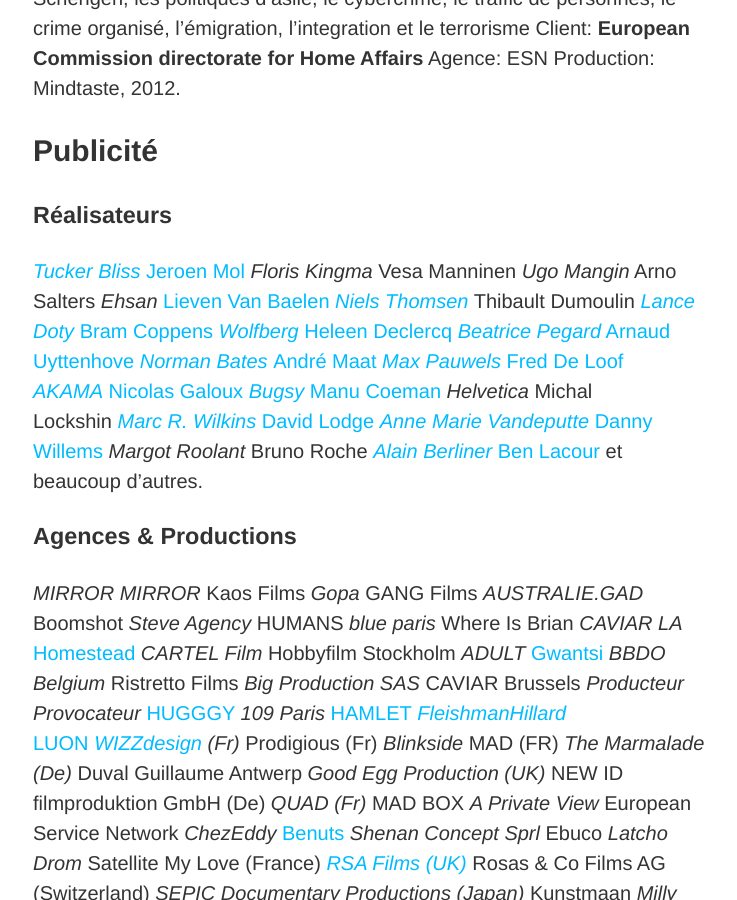
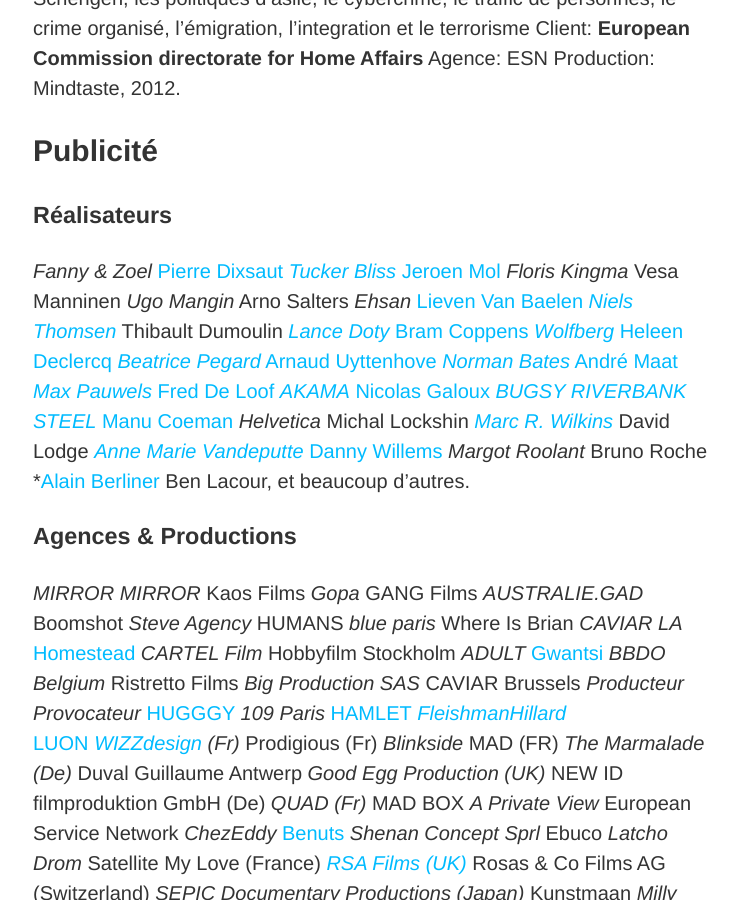
Before and after one commit to YJPL/scenarimages, a Jekyll site: the page built from _pages/credits.md, in a window 1280 px wide and 900 px high, scrolled down 4586 px. Shown: the whole window, without its empty margins (255-992 px from the left). Built offline with Jekyll 4.4.1, drawn with Linux system fonts in a browser that asks for light colours.

Commit message:
Update credits.md

```diff
--- a/_pages/credits.md
+++ b/_pages/credits.md
@@ -124,7 +124,7 @@
 
 ### Réalisateurs
 
-*[Tucker Bliss](https://www.tuckerbliss.com)* [Jeroen Mol](https://www.jeroenmol.tv/) *Floris Kingma* Vesa Manninen *Ugo Mangin* Arno Salters *Ehsan* [Lieven Van Baelen](https://czar.be/director/lieven-van-baelen/) *[Niels Thomsen](https://www.niels-thomsen.com)* Thibault Dumoulin *[Lance Doty](http://lancedoty.com/)* [Bram Coppens](https://www.coppens.studio) *[Wolfberg](https://wolfberg.co)* [Heleen Declercq](https://heleendeclercq.com) *[Beatrice Pegard](https://www.beatricepegardferry.com)* [Arnaud Uyttenhove](https://vimeo.com/user2408635) *[Norman Bates](http://normanbates.tv/)* [André Maat](https://andremaat.com/) *[Max Pauwels](http://www.maxpauwels.com/)* [Fred De Loof](http://freddeloof.com) [_AKAMA_](https://vimeopro.com/2425prod/portfolio-alexandre-ada-nki/) [Nicolas Galoux](http://hugggy.com) <a title="BUGSY RIVERBANK STEEL" href="http://www.bugsyriverbanksteel.com" target="_blank" rel="noopener noreferrer"><em>Bugsy</em></a> [Manu Coeman](http://www.manucoeman.com) *Helvetica* Michal Lockshin *[Marc R. Wilkins](http://marcwilkins.com/)* [David Lodge](http://davidlodge.tv/) *[Anne Marie Vandeputte](http://www.raw.be/)* [Danny Willems](http://www.dannywillems.com/) *Margot Roolant* Bruno Roche *[Alain Berliner](http://www.alainberliner.com/)* <a title="Ben Lacour Director" href="http://benlacour.com" target="_blank" rel="noopener noreferrer">Ben Lacour</a> et beaucoup d'autres.
+*Fanny & Zoel* [Pierre Dixsaut](http://pierredixsaut.com) *[Tucker Bliss](https://www.tuckerbliss.com)* [Jeroen Mol](https://www.jeroenmol.tv/) *Floris Kingma* Vesa Manninen *Ugo Mangin* Arno Salters *Ehsan* [Lieven Van Baelen](https://czar.be/director/lieven-van-baelen/) *[Niels Thomsen](https://www.niels-thomsen.com)* Thibault Dumoulin *[Lance Doty](http://lancedoty.com/)* [Bram Coppens](https://www.coppens.studio) *[Wolfberg](https://wolfberg.co)* [Heleen Declercq](https://heleendeclercq.com) *[Beatrice Pegard](https://www.beatricepegardferry.com)* [Arnaud Uyttenhove](https://vimeo.com/user2408635) *[Norman Bates](http://normanbates.tv)* [André Maat](https://andremaat.com) *[Max Pauwels](http://www.maxpauwels.com/)* [Fred De Loof](http://freddeloof.com) *[AKAMA](https://vimeopro.com/2425prod/portfolio-alexandre-ada-nki/)* [Nicolas Galoux](http://www.galmarfilms.com) *[BUGSY RIVERBANK STEEL](https://www.bugsyriverbanksteel.com)* [Manu Coeman](http://www.manucoeman.com) *Helvetica* Michal Lockshin *[Marc R. Wilkins](http://marcwilkins.com/)* David Lodge *[Anne Marie Vandeputte](http://www.raw.be/)* [Danny Willems](https://www.dannywillems.com/) *Margot Roolant* Bruno Roche *[Alain Berliner](https://www.alainberliner.com/) Ben Lacour, et beaucoup d'autres.
 
 ### Agences & Productions
 
```
Also changed, not shown: other parts of _pages/credits.md (+1 -1 lines).
